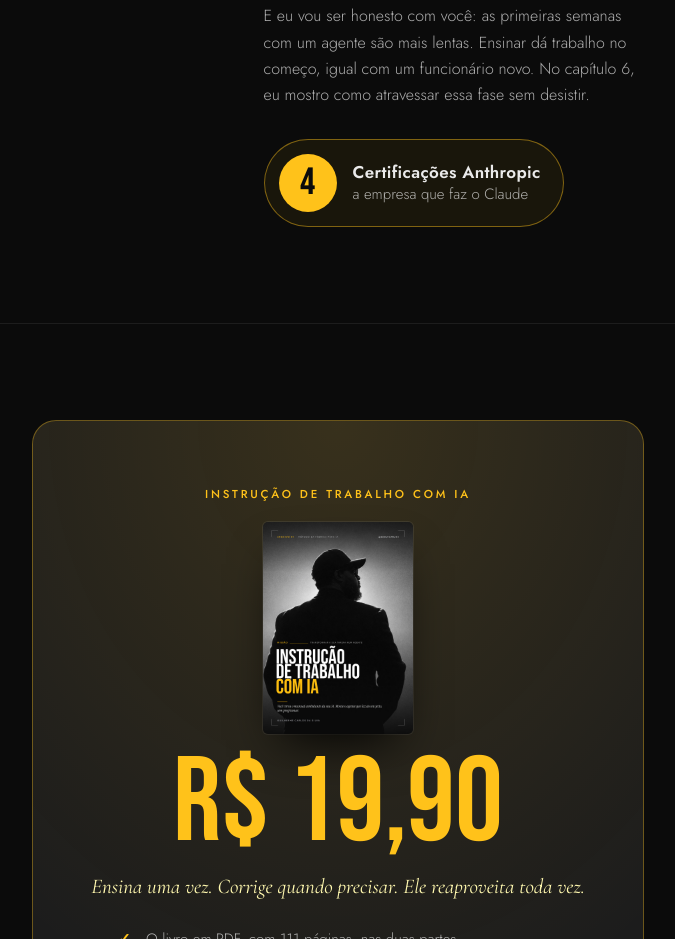
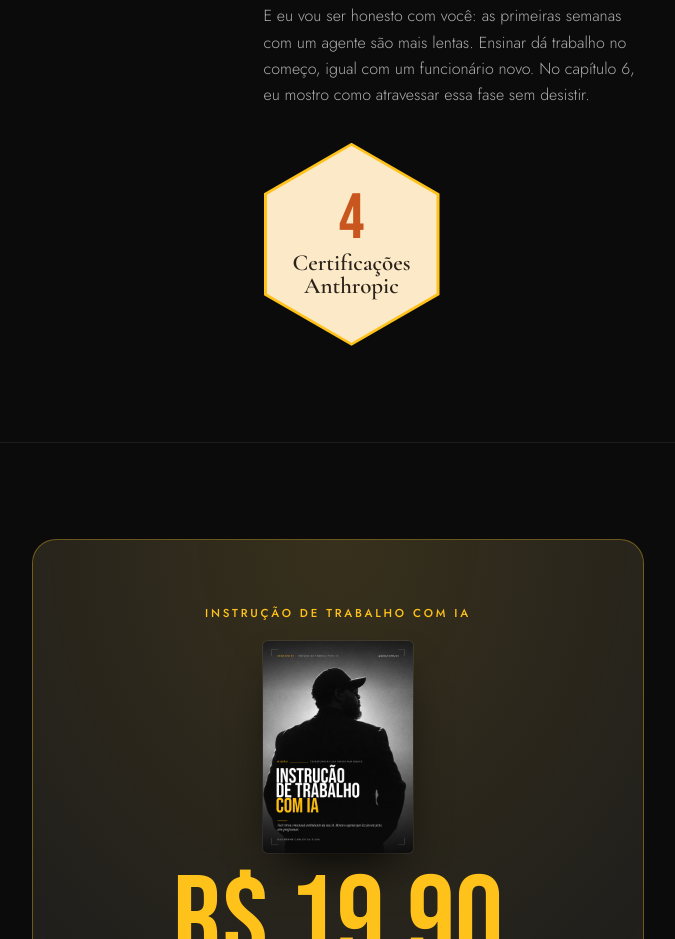
Before and after one commit to Guiair21/prompts, a plain HTML site: page ebook/index.html in a window 1280 px wide. Shown: the part 7451-8390 px from the top of the page, without its empty margins (302-977 px from the left). Drawn offline with nearby package versions, Linux system fonts and the light colour scheme.

Commit message:
ebook: selo de certificações em hexágono
Co-Authored-By: Claude Opus 5.5 <noreply@anthropic.com>

```diff
--- a/ebook/index.html
+++ b/ebook/index.html
@@ -119,10 +119,10 @@ section{padding:clamp(56px,8vw,96px) 0;border-top:1px solid var(--pearl-08)}
 /* autor */
 .autor{display:grid;grid-template-columns:200px 1fr;gap:32px;align-items:start}
 .autor img{width:100%;height:auto;border-radius:16px;border:1px solid var(--pearl-08);display:block}
-.selo{margin-top:30px;display:inline-flex;align-items:center;gap:16px;padding:14px 22px 14px 14px;border:1px solid rgba(255,194,26,.45);border-radius:999px;background:rgba(255,194,26,.06)}
-.selo-num{flex:none;width:58px;height:58px;border-radius:50%;background:var(--gold);color:var(--ink);font-family:var(--display);font-size:38px;line-height:58px;text-align:center}
-.selo-txt{font-size:15px;line-height:1.35;color:var(--pearl-70)}
-.selo-txt strong{display:block;font-size:17px;color:var(--pearl);font-weight:600;letter-spacing:.02em}
+.selo{margin-top:34px;width:176px;height:203px;padding:3px;background:var(--gold);clip-path:polygon(50% 0,100% 25%,100% 75%,50% 100%,0 75%,0 25%)}
+.selo-in{width:100%;height:100%;background:#FBE9C8;clip-path:polygon(50% 0,100% 25%,100% 75%,50% 100%,0 75%,0 25%);display:flex;flex-direction:column;align-items:center;justify-content:center;text-align:center;color:#2A2118}
+.selo-num{font-family:var(--display);font-size:64px;line-height:.9;color:#C9561E}
+.selo-txt{font-family:var(--serif);font-weight:600;font-size:23px;line-height:1.02;margin-top:4px}
 
 /* oferta */
 .oferta{text-align:center;padding:clamp(36px,6vw,64px) clamp(20px,5vw,56px);border:1px solid rgba(255,194,26,.35);border-radius:24px;
@@ -356,7 +356,7 @@ footer a{color:var(--pearl-70)}
         <p>Hoje é esse sistema que produz o meu perfil, o <a href="https://www.instagram.com/euguicarlos/" target="_blank" rel="noopener">@euguicarlos</a>, com 13,4 mil seguidores: pauta, roteiro, legenda, telas, publicação e leitura dos números. São 83 habilidades e mais de 80 peças feitas com ele. Eu decido, gravo o rosto quando precisa e aprovo o que vai ao ar.</p>
         <p>No meu caso, uma tarefa que levava um dia inteiro passou a levar menos de vinte minutos, contando a minha revisão. É a minha experiência, com a minha tarefa. A sua conta você faz no primeiro capítulo.</p>
         <p>E eu vou ser honesto com você: as primeiras semanas com um agente são mais lentas. Ensinar dá trabalho no começo, igual com um funcionário novo. No capítulo 6, eu mostro como atravessar essa fase sem desistir.</p>
-        <div class="selo"><span class="selo-num">4</span><span class="selo-txt"><strong>Certificações Anthropic</strong>a empresa que faz o Claude</span></div>
+        <div class="selo" role="img" aria-label="4 certificações Anthropic"><div class="selo-in"><span class="selo-num">4</span><span class="selo-txt">Certificações<br>Anthropic</span></div></div>
       </div>
     </div>
   </div>
```
